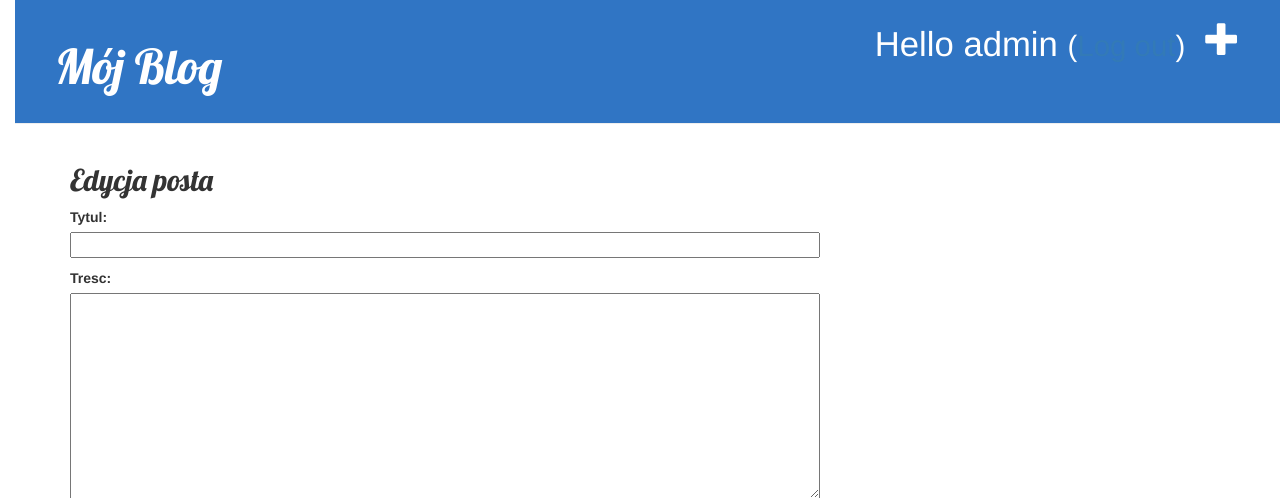
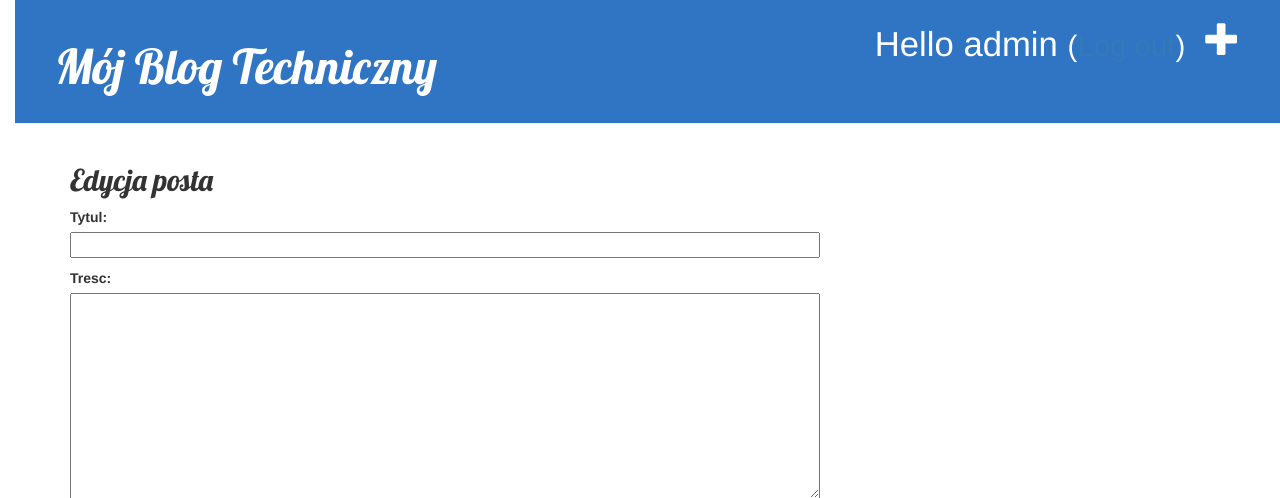
Before and after one commit to zbigniewstefaniuk/my_blog-DJango, a Django app: page /moj_blog/nowy in a window 1280 px wide. Shown: the top 498 px of the page. Run offline with Django 3.2, Linux system fonts and the light colour scheme; a user stored in the database is signed in; some libraries are stand-ins or nearby versions.

Commit message:
Update baza.html

```diff
--- a/moj_blog/templates/moj_blog/baza.html
+++ b/moj_blog/templates/moj_blog/baza.html
@@ -16,7 +16,7 @@
                 <a href="{% url 'login' %}" class="top-menu"><span class="glyphicon glyphicon-lock"></span></a>
                 <a href="{% url 'rejestracja' %}" class="top-menu"><span class="glyphicon glyphicon-tower"></span></a>
             {% endif %}
-            <h1><a href="/">Mój Blog</a></h1>
+            <h1><a href="/">Mój Blog Techniczny</a></h1>
         </div>
         <div class="content container">
             <div class="row">
```
